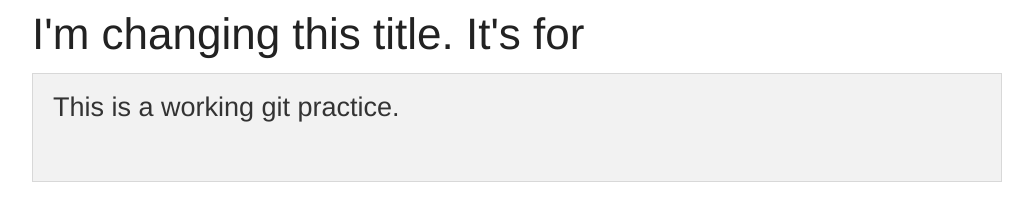
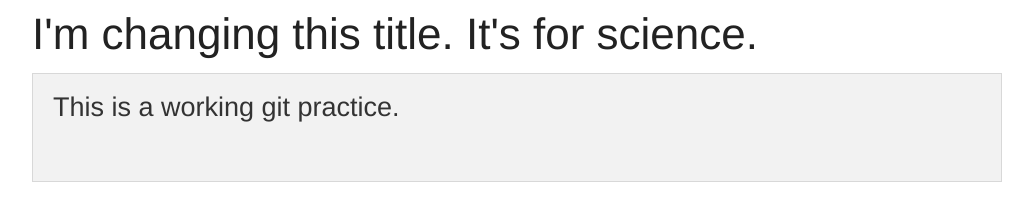
Before and after one commit to robomono/git-basics, a plain HTML site: page index.html in a window 1280 px wide. Shown: the whole page, without its empty margins (123-1156 px from the left). Drawn offline with Linux system fonts and the light colour scheme.

Commit message:
Updated header on Index.htmll

```diff
--- a/index.html
+++ b/index.html
@@ -11,7 +11,7 @@
 
     <div class="row">
       <div class="large-12 columns">
-        <h1>I'm changing this title. It's for </h1>
+        <h1>I'm changing this title. It's for science.</h1>
       </div>
     </div>
 
```
